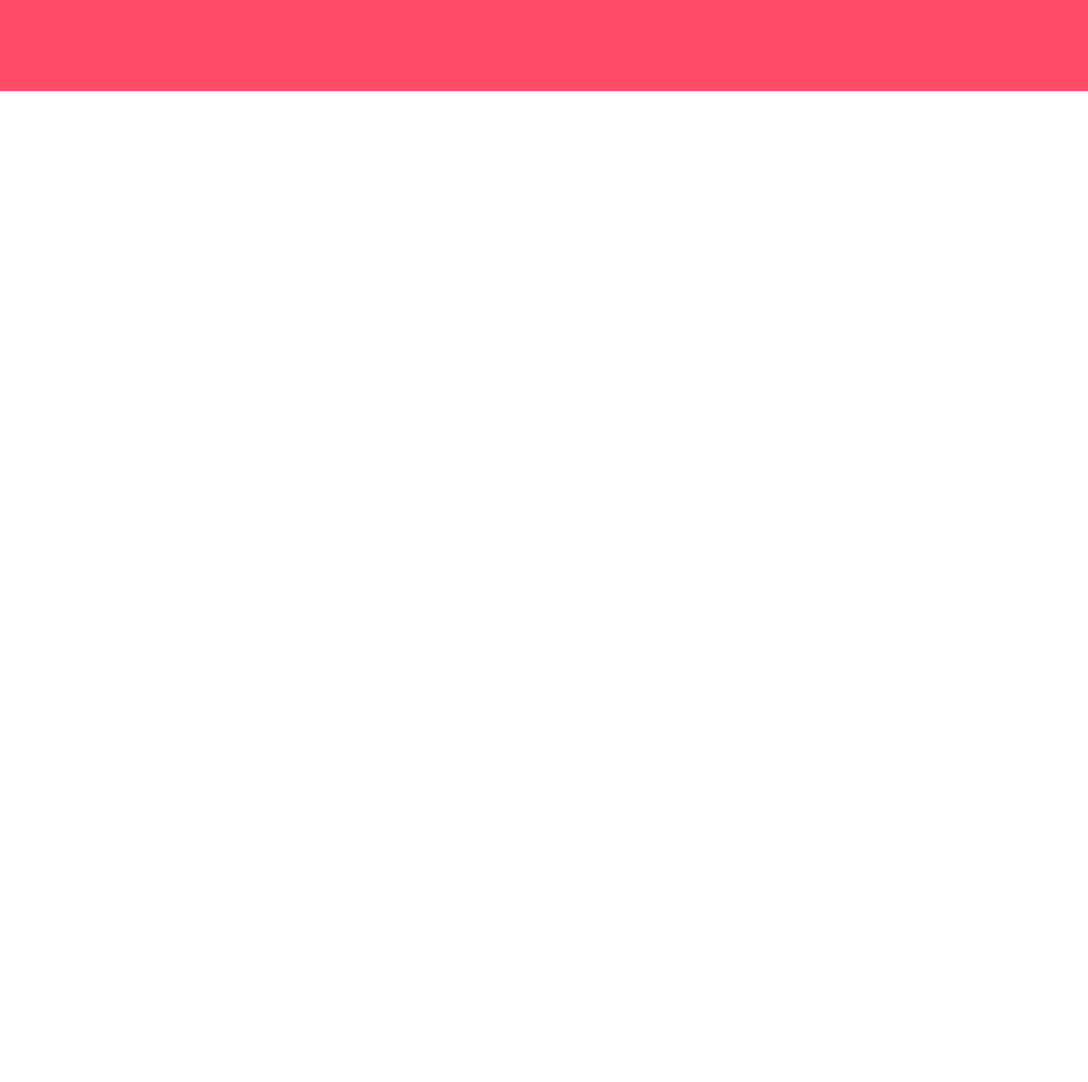
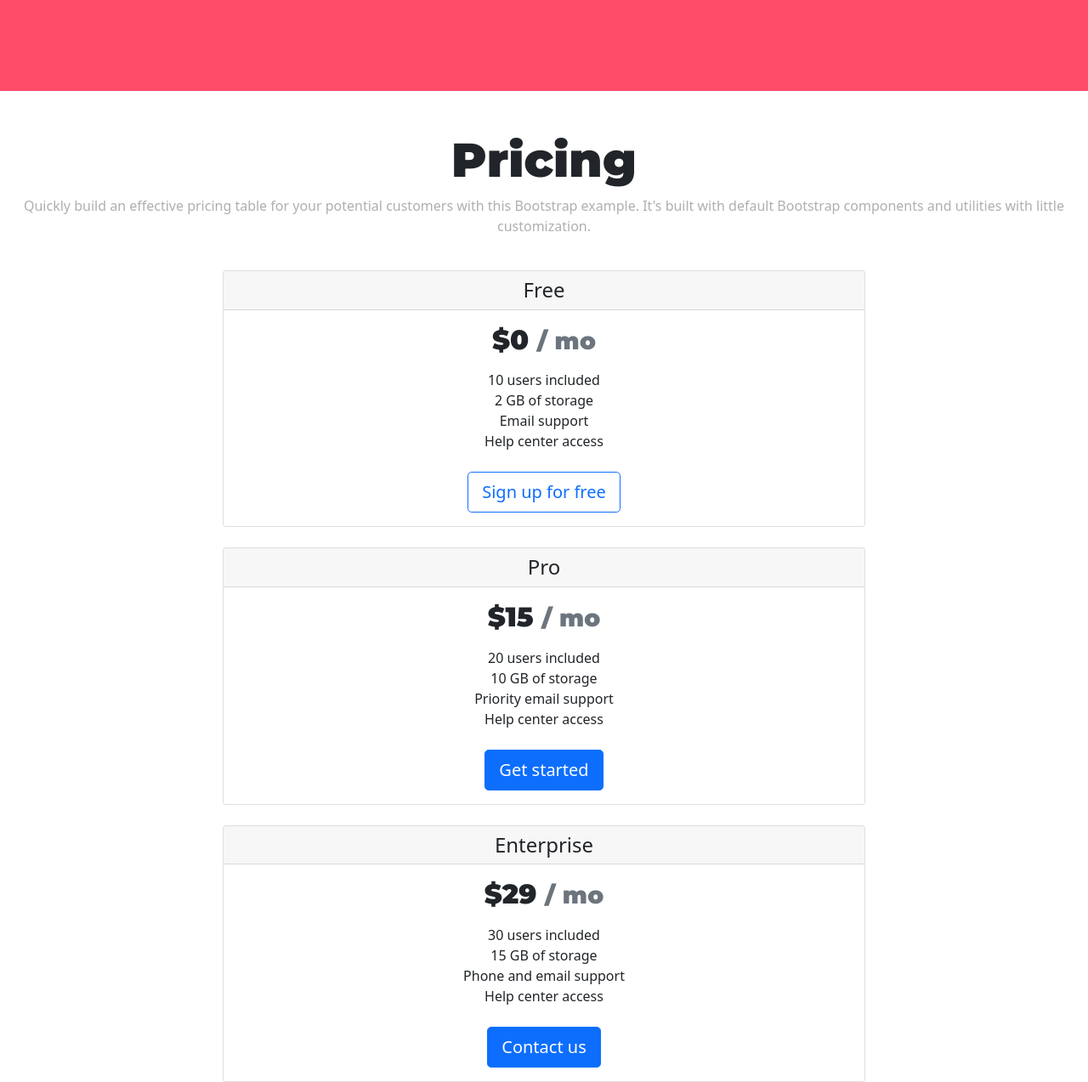
Before and after one commit to Emerald211/Spikes-Website, a plain HTML site: page index.html in a window 1280 px wide. Shown: the part 1438-2711 px from the top of the page at 85% size. Before the commit the page ends 1545 px from the top, so only its background shows below. Drawn offline with nearby package versions, Linux system fonts and the light colour scheme.

Commit message:
spikes website

```diff
--- a/index.html
+++ b/index.html
@@ -90,7 +90,7 @@
 
                 </div>
                 <div class="carousel-item">
-                <h5>My  learnt from tinDog, and with the knowledge gained <br> i got my first well paying job</h5>
+                    <h5>My learnt from tinDog, and with the knowledge gained <br> i got my first well paying job</h5>
                     <img src="./images/DPI-Portraits-Finals-030--500x366-removebg-preview.png" alt="">
                     <em>Lagos Nigeria</em>
 
@@ -102,11 +102,13 @@
 
                 </div>
             </div>
-            <button class="carousel-control-prev" type="button" data-bs-target="#carouselExampleControls" data-bs-slide="prev">
+            <button class="carousel-control-prev" type="button" data-bs-target="#carouselExampleControls"
+                data-bs-slide="prev">
                 <span class="carousel-control-prev-icon" aria-hidden="true"></span>
                 <span class="visually-hidden">Previous</span>
             </button>
-            <button class="carousel-control-next" type="button" data-bs-target="#carouselExampleControls" data-bs-slide="next">
+            <button class="carousel-control-next" type="button" data-bs-target="#carouselExampleControls"
+                data-bs-slide="next">
                 <span class="carousel-control-next-icon" aria-hidden="true"></span>
                 <span class="visually-hidden">Next</span>
             </button>
@@ -125,6 +127,67 @@
         </div> -->
     </section>
 
+    <!-- Pricing Section -->
+    <section id="pricing">
+        <div class="pricing-header px-3 py-3 pt-md-5 pb-md-4 mx-auto text-center">
+            <h1 class="display-4">Pricing</h1>
+            <p style="font-size: 1.0rem;" class="lead">Quickly build an effective pricing table for your potential customers with this Bootstrap
+                example. It's built with default Bootstrap components and utilities with little customization.</p>
+        </div>
+
+        <div class="container">
+            <div class="card-deck  mb-3 text-center">
+                <div class="card mb-4 box-shadow">
+                    <div class="card-header">
+                        <h4 class="my-0 font-weight-normal">Free</h4>
+                    </div>
+                    <div class="card-body">
+                        <h1 class="card-title pricing-card-title">$0 <small class="text-muted">/ mo</small></h1>
+                        <ul class="list-unstyled mt-3 mb-4">
+                            <li>10 users included</li>
+                            <li>2 GB of storage</li>
+                            <li>Email support</li>
+                            <li>Help center access</li>
+                        </ul>
+                        <button type="button" class="btn btn-lg btn-block btn-outline-primary">Sign up for free</button>
+                    </div>
+                </div>
+                <div class="card mb-4 box-shadow">
+                    <div class="card-header">
+                        <h4 class="my-0 font-weight-normal">Pro</h4>
+                    </div>
+                    <div class="card-body">
+                        <h1 class="card-title pricing-card-title">$15 <small class="text-muted">/ mo</small></h1>
+                        <ul class="list-unstyled mt-3 mb-4">
+                            <li>20 users included</li>
+                            <li>10 GB of storage</li>
+                            <li>Priority email support</li>
+                            <li>Help center access</li>
+                        </ul>
+                        <button type="button" class="btn btn-lg btn-block btn-primary">Get started</button>
+                    </div>
+                </div>
+                <div class="card mb-4 box-shadow">
+                    <div class="card-header">
+                        <h4 class="my-0 font-weight-normal">Enterprise</h4>
+                    </div>
+                    <div class="card-body">
+                        <h1 class="card-title pricing-card-title">$29 <small class="text-muted">/ mo</small></h1>
+                        <ul class="list-unstyled mt-3 mb-4">
+                            <li>30 users included</li>
+                            <li>15 GB of storage</li>
+                            <li>Phone and email support</li>
+                            <li>Help center access</li>
+                        </ul>
+                        <button type="button" class="btn btn-lg btn-block btn-primary">Contact us</button>
+                    </div>
+                </div>
+            </div>
+
+
+        </div>
+    </section>
+
 
     <script src="https://cdn.jsdelivr.net/npm/bootstrap@5.1.3/dist/js/bootstrap.bundle.min.js"
         integrity="sha384-ka7Sk0Gln4gmtz2MlQnikT1wXgYsOg+OMhuP+IlRH9sENBO0LRn5q+8nbTov4+1p"
```
Lines whose indentation alone changed are shown as unchanged.
